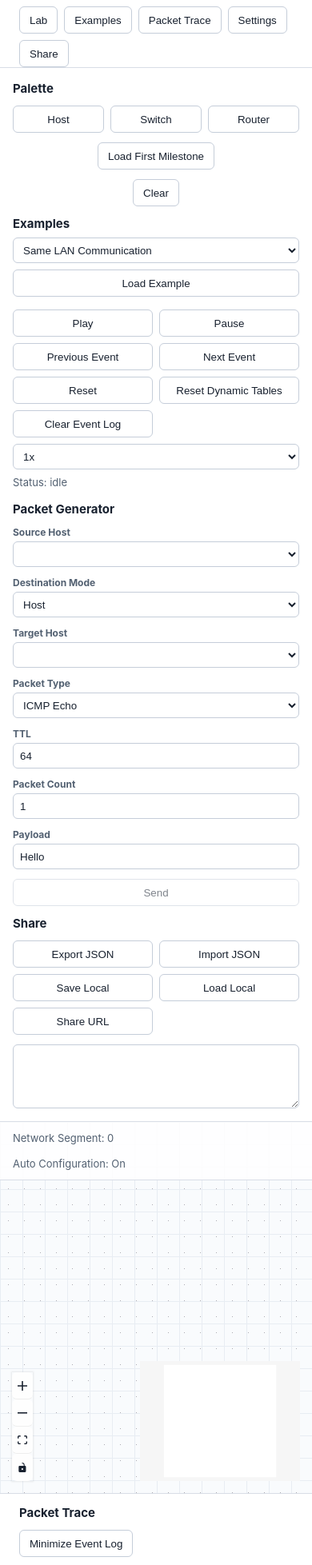
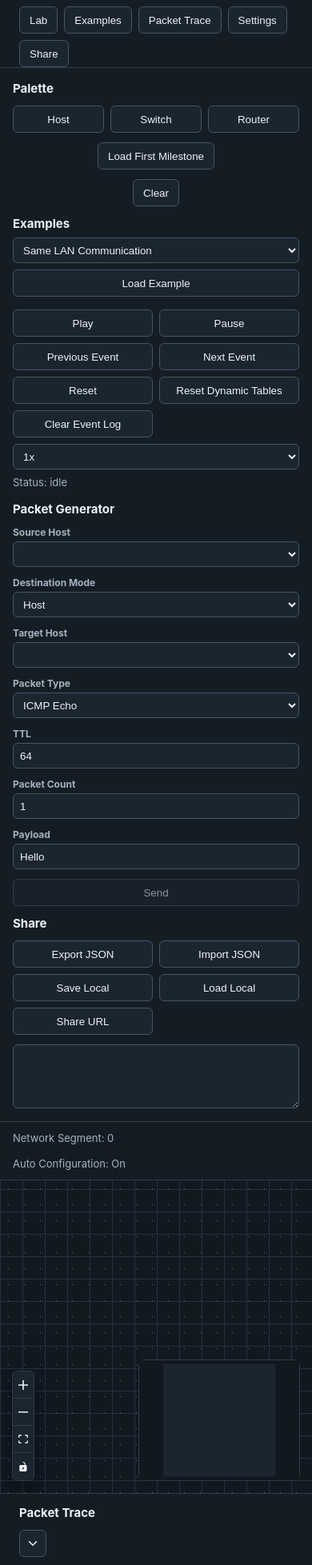
Before and after one commit to YubinMoon/Network-Lab, a React (Vite) app: page / in a window 390 px wide. Shown: the part 40-1997 px from the top of the page at 80% size. Built offline with nearby package versions, Linux system fonts and the light colour scheme.

Commit message:
feat: apply dark lab theme

```diff
--- a/src/App.css
+++ b/src/App.css
@@ -4,8 +4,8 @@
   display: grid;
   grid-template-rows: auto minmax(0, 1fr);
   overflow: hidden;
-  background: #f6f7f9;
-  color: #18212f;
+  background: var(--app-bg);
+  color: var(--text);
 }
 
 .top-bar {
@@ -15,8 +15,8 @@
   gap: 24px;
   min-height: 64px;
   padding: 0 24px;
-  border-bottom: 1px solid #d8dde6;
-  background: #ffffff;
+  border-bottom: 1px solid var(--border);
+  background: var(--surface);
 }
 
 .top-bar h1 {
@@ -39,17 +39,17 @@
 
 button {
   min-height: 34px;
-  border: 1px solid #c5cdd9;
+  border: 1px solid var(--border-strong);
   border-radius: 6px;
   padding: 0 12px;
-  background: #ffffff;
-  color: #18212f;
+  background: var(--surface-raised);
+  color: var(--text);
   cursor: pointer;
 }
 
 button:hover {
-  border-color: #49759f;
-  background: #f2f7fb;
+  border-color: var(--accent);
+  background: var(--surface-hover);
 }
 
 button:disabled {
@@ -57,15 +57,33 @@ button:disabled {
   opacity: 0.55;
 }
 
+.icon-button {
+  width: 34px;
+  min-width: 34px;
+  padding: 0;
+  display: inline-grid;
+  place-items: center;
+}
+
+.panel-toggle-icon {
+  width: 18px;
+  height: 18px;
+  fill: none;
+  stroke: currentColor;
+  stroke-linecap: round;
+  stroke-linejoin: round;
+  stroke-width: 2;
+}
+
 select,
 input {
   width: 100%;
   min-height: 32px;
-  border: 1px solid #c5cdd9;
+  border: 1px solid var(--border-strong);
   border-radius: 6px;
   padding: 4px 8px;
-  background: #ffffff;
-  color: #18212f;
+  background: var(--surface-raised);
+  color: var(--text);
 }
 
 .workspace {
@@ -86,24 +104,24 @@ input {
   min-height: 0;
   padding: 16px;
   overflow-y: auto;
-  background: #ffffff;
+  background: var(--surface);
 }
 
 .palette {
   grid-row: 1 / 3;
-  border-right: 1px solid #d8dde6;
+  border-right: 1px solid var(--border);
 }
 
 .inspector {
   grid-column: 3;
   grid-row: 1 / 3;
-  border-left: 1px solid #d8dde6;
+  border-left: 1px solid var(--border);
 }
 
 h2,
 h3 {
   margin: 0;
-  color: #18212f;
+  color: var(--text);
 }
 
 h2 {
@@ -139,7 +157,7 @@ h3 {
 }
 
 .packet-tool label span {
-  color: #526071;
+  color: var(--text-muted);
   font-size: 12px;
   font-weight: 700;
 }
@@ -153,9 +171,11 @@ h3 {
 .persistence-controls textarea {
   min-height: 80px;
   resize: vertical;
-  border: 1px solid #c5cdd9;
+  border: 1px solid var(--border-strong);
   border-radius: 6px;
   padding: 8px;
+  background: var(--surface-raised);
+  color: var(--text);
   font-family: ui-monospace, SFMono-Regular, Consolas, monospace;
   font-size: 11px;
 }
@@ -178,7 +198,7 @@ dl div {
 
 dt,
 th {
-  color: #526071;
+  color: var(--text-muted);
   font-size: 12px;
   font-weight: 700;
 }
@@ -196,9 +216,9 @@ dd {
   display: grid;
   grid-template-rows: auto minmax(0, 1fr);
   background:
-    linear-gradient(#e8edf3 1px, transparent 1px),
-    linear-gradient(90deg, #e8edf3 1px, transparent 1px),
-    #f9fbfd;
+    linear-gradient(var(--grid) 1px, transparent 1px),
+    linear-gradient(90deg, var(--grid) 1px, transparent 1px),
+    var(--surface-subtle);
   background-size: 28px 28px;
 }
 
@@ -207,14 +227,53 @@ dd {
   min-height: 0;
 }
 
+.react-flow__controls {
+  border: 1px solid var(--border);
+  border-radius: 6px;
+  overflow: hidden;
+  box-shadow: 0 10px 20px var(--shadow);
+}
+
+.react-flow__controls button {
+  border: 0;
+  border-bottom: 1px solid var(--border);
+  border-radius: 0;
+  background: var(--surface-raised);
+  color: var(--text);
+  fill: currentColor;
+}
+
+.react-flow__controls button:hover {
+  background: var(--surface-hover);
+}
+
+.react-flow__controls button:last-child {
+  border-bottom: 0;
+}
+
+.react-flow__minimap {
+  border: 1px solid var(--border);
+  border-radius: 8px;
+  background: var(--surface-raised);
+}
+
+.react-flow__minimap-mask {
+  fill: rgba(15, 20, 25, 0.72);
+}
+
+.react-flow__handle {
+  border-color: var(--surface-subtle);
+  background: var(--accent);
+}
+
 .canvas-toolbar {
   display: flex;
   justify-content: space-between;
   gap: 16px;
   padding: 12px 16px;
-  border-bottom: 1px solid #d8dde6;
-  background: rgba(255, 255, 255, 0.86);
-  color: #526071;
+  border-bottom: 1px solid var(--border);
+  background: rgba(21, 29, 36, 0.9);
+  color: var(--text-muted);
   font-size: 13px;
 }
 
@@ -223,38 +282,38 @@ dd {
   min-height: 92px;
   display: grid;
   gap: 6px;
-  border: 2px solid #2f4054;
+  border: 2px solid var(--border-strong);
   border-radius: 8px;
   padding: 10px;
-  background: #ffffff;
-  color: #18212f;
-  box-shadow: 0 10px 20px rgba(24, 33, 47, 0.08);
+  background: var(--surface-raised);
+  color: var(--text);
+  box-shadow: 0 12px 24px var(--shadow);
 }
 
 .network-node-card.selected {
-  outline: 3px solid rgba(49, 95, 157, 0.28);
+  outline: 3px solid var(--accent-soft);
 }
 
 .network-node-card.active {
-  outline: 3px solid rgba(194, 105, 26, 0.42);
+  outline: 3px solid rgba(255, 184, 107, 0.44);
   box-shadow:
-    0 0 0 5px rgba(194, 105, 26, 0.14),
-    0 10px 20px rgba(24, 33, 47, 0.08);
+    0 0 0 5px var(--active-soft),
+    0 12px 24px var(--shadow);
 }
 
 .network-node-card.host {
-  border-color: #2f7d57;
-  background: #eef8f2;
+  border-color: var(--success);
+  background: var(--success-soft);
 }
 
 .network-node-card.switch {
-  border-color: #8a6424;
-  background: #fff7e6;
+  border-color: var(--warning);
+  background: var(--warning-soft);
 }
 
 .network-node-card.router {
-  border-color: #315f9d;
-  background: #eef5ff;
+  border-color: var(--accent);
+  background: var(--router-soft);
 }
 
 .node-title {
@@ -263,7 +322,7 @@ dd {
 }
 
 .node-kind {
-  color: #526071;
+  color: var(--text-muted);
   font-size: 12px;
   font-weight: 700;
   text-align: center;
@@ -282,35 +341,35 @@ dd {
 }
 
 .link-edge {
-  stroke: #5e6b7a;
+  stroke: var(--text-subtle);
   stroke-width: 2.5;
 }
 
 .link-edge.selected {
-  stroke: #315f9d;
+  stroke: var(--accent);
   stroke-width: 4;
 }
 
 .link-edge.moving {
-  stroke: #c2691a;
+  stroke: var(--active);
   stroke-dasharray: 8 6;
   animation: link-flow 900ms linear infinite;
 }
 
 .link-packet-dot {
-  fill: #c2691a;
-  stroke: #ffffff;
+  fill: var(--active);
+  stroke: var(--surface-subtle);
   stroke-width: 2;
   pointer-events: none;
 }
 
 .link-edge-label {
   position: absolute;
-  border: 1px solid #c5cdd9;
+  border: 1px solid var(--border-strong);
   border-radius: 999px;
   padding: 2px 8px;
-  background: #ffffff;
-  color: #394657;
+  background: var(--surface-raised);
+  color: var(--text-muted);
   font-size: 11px;
   pointer-events: all;
 }
@@ -324,7 +383,7 @@ dd {
 .inspector th,
 .inspector td {
   padding: 8px 6px;
-  border-bottom: 1px solid #e2e6ec;
+  border-bottom: 1px solid var(--border);
   text-align: left;
 }
 
@@ -334,13 +393,13 @@ dd {
 }
 
 .danger-button {
-  border-color: #c55858;
-  color: #8f2525;
+  border-color: var(--danger);
+  color: var(--danger);
 }
 
 .danger-button:hover {
-  border-color: #8f2525;
-  background: #fff1f1;
+  border-color: var(--danger);
+  background: var(--danger-soft);
 }
 
 .validation-panel ul {
@@ -356,15 +415,15 @@ dd {
 }
 
 .validation-panel .error {
-  color: #8f2525;
+  color: var(--danger);
 }
 
 .validation-panel .warning {
-  color: #8a6424;
+  color: var(--warning);
 }
 
 .highlight-row {
-  background: #eef5ff;
+  background: var(--accent-soft);
 }
 
 .simulation-panel {
@@ -375,9 +434,9 @@ dd {
   gap: 12px;
   min-height: 0;
   padding: 14px 24px 18px;
-  border-top: 1px solid #d8dde6;
+  border-top: 1px solid var(--border);
   overflow: hidden;
-  background: #ffffff;
+  background: var(--surface);
 }
 
 .simulation-panel.collapsed {
@@ -402,7 +461,7 @@ dd {
 }
 
 .simulation-controls span {
-  color: #526071;
+  color: var(--text-muted);
   font-size: 13px;
 }
 
@@ -414,7 +473,7 @@ dd {
   grid-template-columns: 1fr 1fr;
   align-items: stretch;
   padding-block: 4px;
-  background: #ffffff;
+  background: var(--surface);
 }
 
 .palette .simulation-controls button,
@@ -428,14 +487,9 @@ dd {
   grid-column: 1 / -1;
 }
 
-.simulation-tabs button:first-child {
-  border-color: #315f9d;
-  background: #eef5ff;
-}
-
 .simulation-tabs .active-tab {
-  border-color: #315f9d;
-  background: #eef5ff;
+  border-color: var(--accent);
+  background: var(--accent-soft);
 }
 
 .event-log {
@@ -445,13 +499,13 @@ dd {
   margin: 0;
   padding: 0 0 0 32px;
   overflow: auto;
-  color: #394657;
+  color: var(--text-muted);
   font-family: ui-monospace, SFMono-Regular, Consolas, monospace;
   font-size: 12px;
 }
 
 .event-log .active-event {
-  color: #18212f;
+  color: var(--text);
   font-weight: 800;
 }
 
@@ -468,13 +522,13 @@ dd {
   height: 12px;
   flex: 0 0 auto;
   border-radius: 999px;
-  background: #b7c1cd;
+  background: var(--border-strong);
 }
 
 .timeline-dot.active {
   width: 18px;
   height: 18px;
-  background: #315f9d;
+  background: var(--accent);
 }
 
 .detail-grid,
@@ -499,31 +553,31 @@ dd {
   width: fit-content;
   border-radius: 4px;
   padding: 4px 6px;
-  background: #edf1f5;
+  background: var(--surface-raised);
   font-family: ui-monospace, SFMono-Regular, Consolas, monospace;
   font-size: 12px;
 }
 
 .empty-panel {
   margin: 0;
-  color: #526071;
+  color: var(--text-muted);
 }
 
 .packet-token {
   min-width: 120px;
-  border: 1px solid #315f9d;
+  border: 1px solid var(--accent);
   border-radius: 999px;
   padding: 6px 12px;
-  background: #ffffff;
-  color: #315f9d;
+  background: var(--surface-raised);
+  color: var(--accent-strong);
   font-weight: 800;
   text-align: center;
   animation: packet-pulse 900ms ease-in-out infinite alternate;
 }
 
 .packet-token.dropped {
-  border-color: #8f2525;
-  color: #8f2525;
+  border-color: var(--danger);
+  color: var(--danger);
 }
 
 @keyframes packet-pulse {
@@ -575,7 +629,7 @@ dd {
     max-height: none;
     overflow: visible;
     border: 0;
-    border-bottom: 1px solid #d8dde6;
+    border-bottom: 1px solid var(--border);
   }
 
   .canvas {
--- a/src/components/common/PersistenceControls.tsx
+++ b/src/components/common/PersistenceControls.tsx
@@ -1,5 +1,7 @@
 import { useState } from 'react'
 import { useLabStore } from '../../store/useLabStore'
+
+type TextSource = 'manual' | 'export' | 'share'
 
 export function PersistenceControls() {
   const exportTopologyJson = useLabStore((state) => state.exportTopologyJson)
@@ -9,16 +11,30 @@ export function PersistenceControls() {
   const createShareUrl = useLabStore((state) => state.createShareUrl)
   const lastExportJson = useLabStore((state) => state.lastExportJson)
   const lastShareUrl = useLabStore((state) => state.lastShareUrl)
-  const [importJson, setImportJson] = useState('')
+  const [manualText, setManualText] = useState('')
+  const [textSource, setTextSource] = useState<TextSource>('manual')
+  const textValue =
+    textSource === 'export'
+      ? lastExportJson
+      : textSource === 'share'
+        ? lastShareUrl
+        : manualText
+  const importText = textValue.trim().startsWith('{') ? textValue : ''
 
   return (
     <section className="persistence-controls" aria-label="Persistence">
       <h2>Share</h2>
       <div className="persistence-buttons">
-        <button type="button" onClick={exportTopologyJson}>
+        <button
+          type="button"
+          onClick={() => {
+            exportTopologyJson()
+            setTextSource('export')
+          }}
+        >
           Export JSON
         </button>
-        <button type="button" onClick={() => importTopologyJson(importJson)}>
+        <button type="button" onClick={() => importTopologyJson(importText)}>
           Import JSON
         </button>
         <button type="button" onClick={saveTopology}>
@@ -27,14 +43,23 @@ export function PersistenceControls() {
         <button type="button" onClick={loadTopology}>
           Load Local
         </button>
-        <button type="button" onClick={createShareUrl}>
+        <button
+          type="button"
+          onClick={() => {
+            createShareUrl()
+            setTextSource('share')
+          }}
+        >
           Share URL
         </button>
       </div>
       <textarea
         aria-label="Import JSON"
-        value={importJson || lastExportJson || lastShareUrl}
-        onChange={(event) => setImportJson(event.target.value)}
+        value={textValue}
+        onChange={(event) => {
+          setManualText(event.target.value)
+          setTextSource('manual')
+        }}
       />
     </section>
   )
--- a/src/components/simulation/SimulationPanel.tsx
+++ b/src/components/simulation/SimulationPanel.tsx
@@ -23,6 +23,7 @@ const tabs: SimulationTab[] = [
 export function SimulationPanel() {
   const [activeTab, setActiveTab] = useState<SimulationTab>('Event Log')
   const [collapsed, setCollapsed] = useState(false)
+  const toggleLabel = collapsed ? 'Expand Event Log' : 'Minimize Event Log'
 
   return (
     <section
@@ -32,11 +33,21 @@ export function SimulationPanel() {
       <div className="simulation-panel-header">
         <h2>Packet Trace</h2>
         <button
+          className="icon-button"
           type="button"
+          aria-label={toggleLabel}
+          title={toggleLabel}
           aria-expanded={!collapsed}
           onClick={() => setCollapsed((nextCollapsed) => !nextCollapsed)}
         >
-          {collapsed ? 'Expand Event Log' : 'Minimize Event Log'}
+          <svg
+            className="panel-toggle-icon"
+            viewBox="0 0 24 24"
+            aria-hidden="true"
+            focusable="false"
+          >
+            <path d={collapsed ? 'M6 15L12 9L18 15' : 'M6 9L12 15L18 9'} />
+          </svg>
         </button>
       </div>
       {!collapsed ? (
--- a/src/index.css
+++ b/src/index.css
@@ -1,9 +1,33 @@
 :root {
+  --app-bg: #0f1419;
+  --surface: #151d24;
+  --surface-raised: #1b2530;
+  --surface-subtle: #111820;
+  --surface-hover: #223242;
+  --border: #2f3b47;
+  --border-strong: #455463;
+  --text: #edf2f7;
+  --text-muted: #a5b2c1;
+  --text-subtle: #7f8b99;
+  --accent: #6fa8dc;
+  --accent-strong: #8fc5ff;
+  --accent-soft: rgba(111, 168, 220, 0.18);
+  --success: #66d19e;
+  --success-soft: #17362a;
+  --warning: #f6c76f;
+  --warning-soft: #3b2b12;
+  --router-soft: #14233a;
+  --danger: #ff7d7d;
+  --danger-soft: #3d1d22;
+  --active: #ffb86b;
+  --active-soft: rgba(255, 184, 107, 0.16);
+  --grid: #26323d;
+  --shadow: rgba(0, 0, 0, 0.34);
   font-family:
     Inter, ui-sans-serif, system-ui, -apple-system, BlinkMacSystemFont, "Segoe UI",
     sans-serif;
-  color: #18212f;
-  background: #f6f7f9;
+  color: var(--text);
+  background: var(--app-bg);
   font-synthesis: none;
   text-rendering: optimizeLegibility;
   -webkit-font-smoothing: antialiased;
@@ -12,12 +36,32 @@
 
 * {
   box-sizing: border-box;
+  scrollbar-color: var(--border-strong) var(--surface-subtle);
+}
+
+*::-webkit-scrollbar {
+  width: 12px;
+  height: 12px;
+}
+
+*::-webkit-scrollbar-track {
+  background: var(--surface-subtle);
+}
+
+*::-webkit-scrollbar-thumb {
+  border: 3px solid var(--surface-subtle);
+  border-radius: 999px;
+  background: var(--border-strong);
+}
+
+*::-webkit-scrollbar-thumb:hover {
+  background: var(--text-subtle);
 }
 
 html {
   height: 100%;
   min-width: 320px;
-  background: #f6f7f9;
+  background: var(--app-bg);
 }
 
 body {
```
Also changed, not shown: 2 other files (tests, documents, lock files or other folders).
